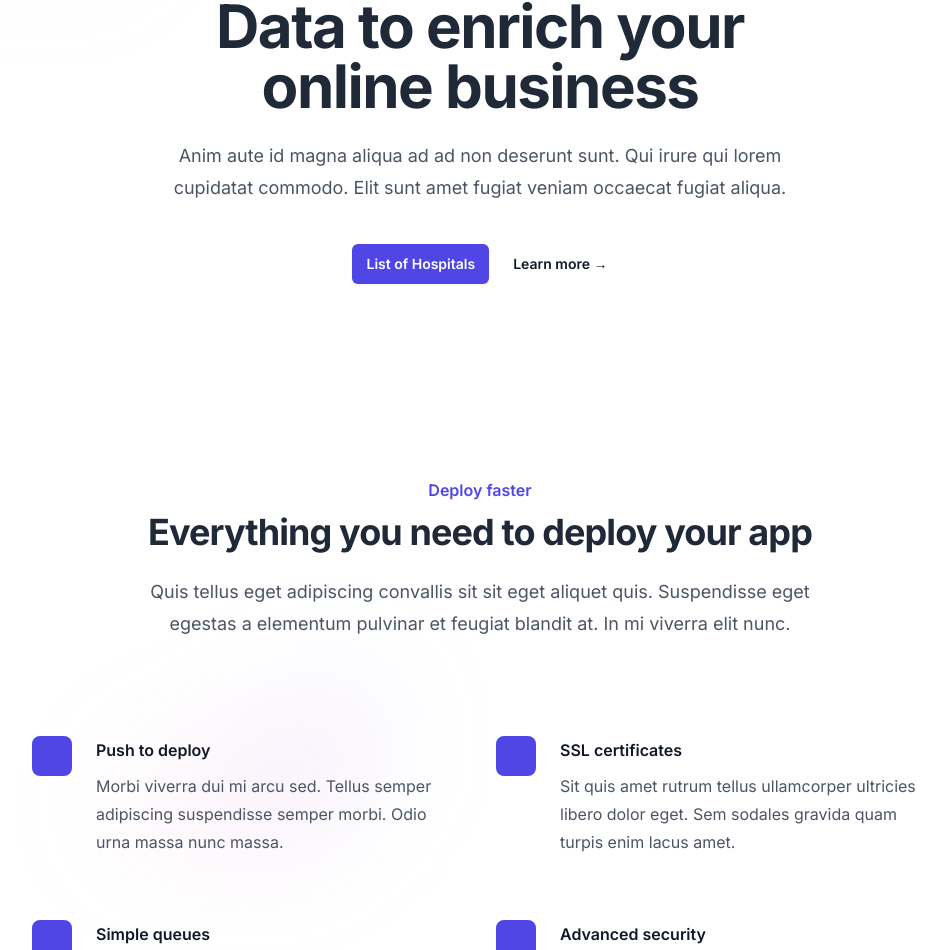
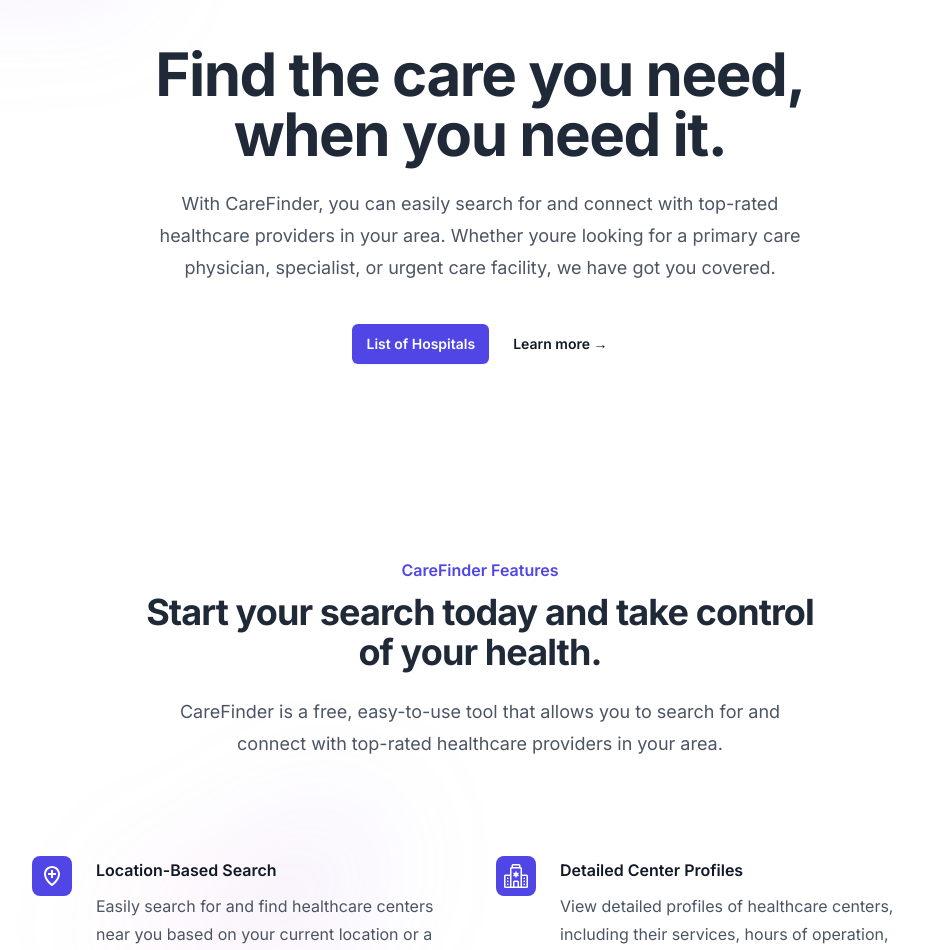
Before and after one commit to Philip-Nwabuwa/CareFinder, a Next.js app: page / in a window 1280 px wide. Shown: the part 212-1162 px from the top of the page, without its empty margins (160-1106 px from the left). Built offline with nearby package versions, Linux system fonts and the light colour scheme; no server answers.

Commit message:
fixed email login and file structure

```diff
--- a/src/app/components/Navbar.tsx
+++ b/src/app/components/Navbar.tsx
@@ -53,12 +53,6 @@
           >
             Add Hospital
           </Link>
-          <Link
-            href="/hospitals/edit"
-            className="text-sm font-semibold leading-6 "
-          >
-            Edit Hospital
-          </Link>
 
           <ThemeToggle />
         </Popover.Group>
@@ -113,22 +107,31 @@
               <div className="space-y-2 py-6">
                 <Link
                   href="/hospitals"
-                  className="-mx-3 block rounded-lg px-3 py-2 text-base font-semibold leading-7  hover:bg-gray-50"
+                  className="-mx-3 text-white block rounded-lg px-3 py-2 text-base font-semibold leading-7  hover:bg-gray-50 hover:text-gray-900"
                 >
                   Hospitals
                 </Link>
                 <Link
                   href="/"
-                  className="-mx-3 block rounded-lg px-3 py-2 text-base font-semibold leading-7  hover:bg-gray-50"
+                  className="-mx-3 text-white block rounded-lg px-3 py-2 text-base font-semibold leading-7  hover:bg-gray-50 hover:text-gray-900"
                 >
                   Documentation
                 </Link>
                 <Link
                   href="/about"
-                  className="-mx-3 block rounded-lg px-3 py-2 text-base font-semibold leading-7  hover:bg-gray-50"
+                  className="-mx-3 text-white block rounded-lg px-3 py-2 text-base font-semibold leading-7  hover:bg-gray-50 hover:text-gray-900"
                 >
                   About
                 </Link>
+                <Link
+                  href="/hospitals/add"
+                  className="-mx-3 text-white block rounded-lg px-3 py-2 text-base font-semibold leading-7  hover:bg-gray-50 hover:text-gray-900"
+                >
+                  Add Hospital
+                </Link>
+              </div>
+              <div className="py-6">
+                <ThemeToggle />
               </div>
               <div className="py-6">
                 <SignedOut>
@@ -141,6 +144,9 @@
                     </Link>
                   </button>
                 </SignedOut>
+                <SignedIn>
+                  <UserButton />
+                </SignedIn>
               </div>
             </div>
           </div>
--- a/src/app/hospitals/[id]/page.tsx
+++ b/src/app/hospitals/[id]/page.tsx
@@ -10,7 +10,7 @@
 import EditHospital from "../edit/page";
 import Link from "next/link";
 
-const page = ({
+const Page = ({
   params,
 }: {
   params: {
@@ -81,4 +81,4 @@
   );
 };
 
-export default page;
+export default Page;
--- a/src/app/hospitals/add/page.tsx
+++ /dev/null
@@ -1,12 +0,0 @@
-import AddHospitals from "@/app/components/AddHospital";
-import React from "react";
-
-const page = () => {
-  return (
-    <div>
-      <AddHospitals />
-    </div>
-  );
-};
-
-export default page;
--- a/src/app/page.tsx
+++ b/src/app/page.tsx
@@ -1,35 +1,39 @@
 import Image from "next/image";
 import Link from "next/link";
+import { BsHospital } from "react-icons/bs";
+import { BiLocationPlus } from "react-icons/bi";
+import { AiOutlineSchedule } from "react-icons/ai";
+import { MdLocalHospital } from "react-icons/md";
 
 const Page = () => {
   const features = [
     {
-      name: "Push to deploy",
+      name: "Location-Based Search",
       description:
-        "Morbi viverra dui mi arcu sed. Tellus semper adipiscing suspendisse semper morbi. Odio urna massa nunc massa.",
-      // icon: CloudArrowUpIcon,
+        "Easily search for and find healthcare centers near you based on your current location or a specified address.",
+      icon: BiLocationPlus,
     },
     {
-      name: "SSL certificates",
+      name: "Detailed Center Profiles",
       description:
-        "Sit quis amet rutrum tellus ullamcorper ultricies libero dolor eget. Sem sodales gravida quam turpis enim lacus amet.",
-      // icon: LockClosedIcon,
+        "View detailed profiles of healthcare centers, including their services, hours of operation, contact information, and patient reviews.",
+      icon: BsHospital,
     },
     {
-      name: "Simple queues",
+      name: "Convenient Scheduling",
       description:
-        "Quisque est vel vulputate cursus. Risus proin diam nunc commodo. Lobortis auctor congue commodo diam neque.",
-      // icon: ArrowPathIcon,
+        "Quickly and easily schedule appointments with healthcare centers directly through the app.",
+      icon: AiOutlineSchedule,
     },
     {
-      name: "Advanced security",
+      name: "Insurance Compatibility",
       description:
-        "Arcu egestas dolor vel iaculis in ipsum mauris. Tincidunt mattis aliquet hac quis. Id hac maecenas ac donec pharetra eget.",
-      // icon: FingerPrintIcon,
+        "Filter your search results to only show healthcare centers that accept your insurance plan.",
+      icon: MdLocalHospital,
     },
   ];
   return (
-    <div className="relative isolate px-6 mt-36">
+    <div className="relative isolate px-6 mt-48">
       <div
         className="absolute inset-x-0 -top-40 -z-10 transform-gpu overflow-hidden blur-3xl sm:-top-80"
         aria-hidden="true"
@@ -45,13 +49,15 @@
       <div className="mx-auto max-w-2xl py-12 sm:py-14 lg:py-16">
         <div className="text-center">
           <h1 className="text-4xl font-bold tracking-tight  sm:text-6xl">
-            Data to enrich your online business
+            Find the care you need, when you need it.{" "}
           </h1>
           <p className="mt-6 text-lg leading-8 text-gray-600">
-            Anim aute id magna aliqua ad ad non deserunt sunt. Qui irure qui
-            lorem cupidatat commodo. Elit sunt amet fugiat veniam occaecat
-            fugiat aliqua.
+            With CareFinder, you can easily search for and connect with
+            top-rated healthcare providers in your area. Whether youre looking
+            for a primary care physician, specialist, or urgent care facility,
+            we have got you covered.
           </p>
+
           <div className="mt-10 flex items-center justify-center gap-x-6">
             <a
               href="/hospitals"
@@ -84,15 +90,14 @@
         <div className="mx-auto max-w-7xl px-6 lg:px-8">
           <div className="mx-auto max-w-2xl lg:text-center">
             <h2 className="text-base font-semibold leading-7 text-indigo-600">
-              Deploy faster
+              CareFinder Features
             </h2>
             <p className="mt-2 text-3xl font-bold tracking-tight  sm:text-4xl">
-              Everything you need to deploy your app
+              Start your search today and take control of your health.
             </p>
             <p className="mt-6 text-lg leading-8 text-gray-600">
-              Quis tellus eget adipiscing convallis sit sit eget aliquet quis.
-              Suspendisse eget egestas a elementum pulvinar et feugiat blandit
-              at. In mi viverra elit nunc.
+              CareFinder is a free, easy-to-use tool that allows you to search
+              for and connect with top-rated healthcare providers in your area.
             </p>
           </div>
           <div className="mx-auto mt-16 max-w-2xl sm:mt-20 lg:mt-24 lg:max-w-4xl">
@@ -101,7 +106,10 @@
                 <div key={feature.name} className="relative pl-16">
                   <dt className="text-base font-semibold leading-7 text-gray-900">
                     <div className="absolute left-0 top-0 flex h-10 w-10 items-center justify-center rounded-lg bg-indigo-600">
-                      {/* <feature.icon className="h-6 w-6 text-white" aria-hidden="true" /> */}
+                      <feature.icon
+                        className="h-6 w-6 text-white"
+                        aria-hidden="true"
+                      />
                     </div>
                     {feature.name}
                   </dt>
--- a/src/app/(auth)/sign-in/page.tsx
+++ b/src/app/sign-in/[[...sign-in]]/page.tsx
@@ -2,7 +2,7 @@
 
 export default function Page() {
   return (
-    <div className="mt-24 mb-[126px] flex justify-center items-center">
+    <div className="h-screen flex justify-center items-center">
       <SignIn />
     </div>
   );
--- a/src/app/(auth)/sign-up/page.tsx
+++ b/src/app/sign-up/[[...sign-up]]/page.tsx
@@ -2,7 +2,7 @@
 
 export default function Page() {
   return (
-    <div className="mt-24 mb-12 flex justify-center items-center">
+    <div className="h-screen flex justify-center items-center">
       <SignUp />
     </div>
   );
```
Also changed, not shown: src/middleware.ts (+8 -1 lines).
